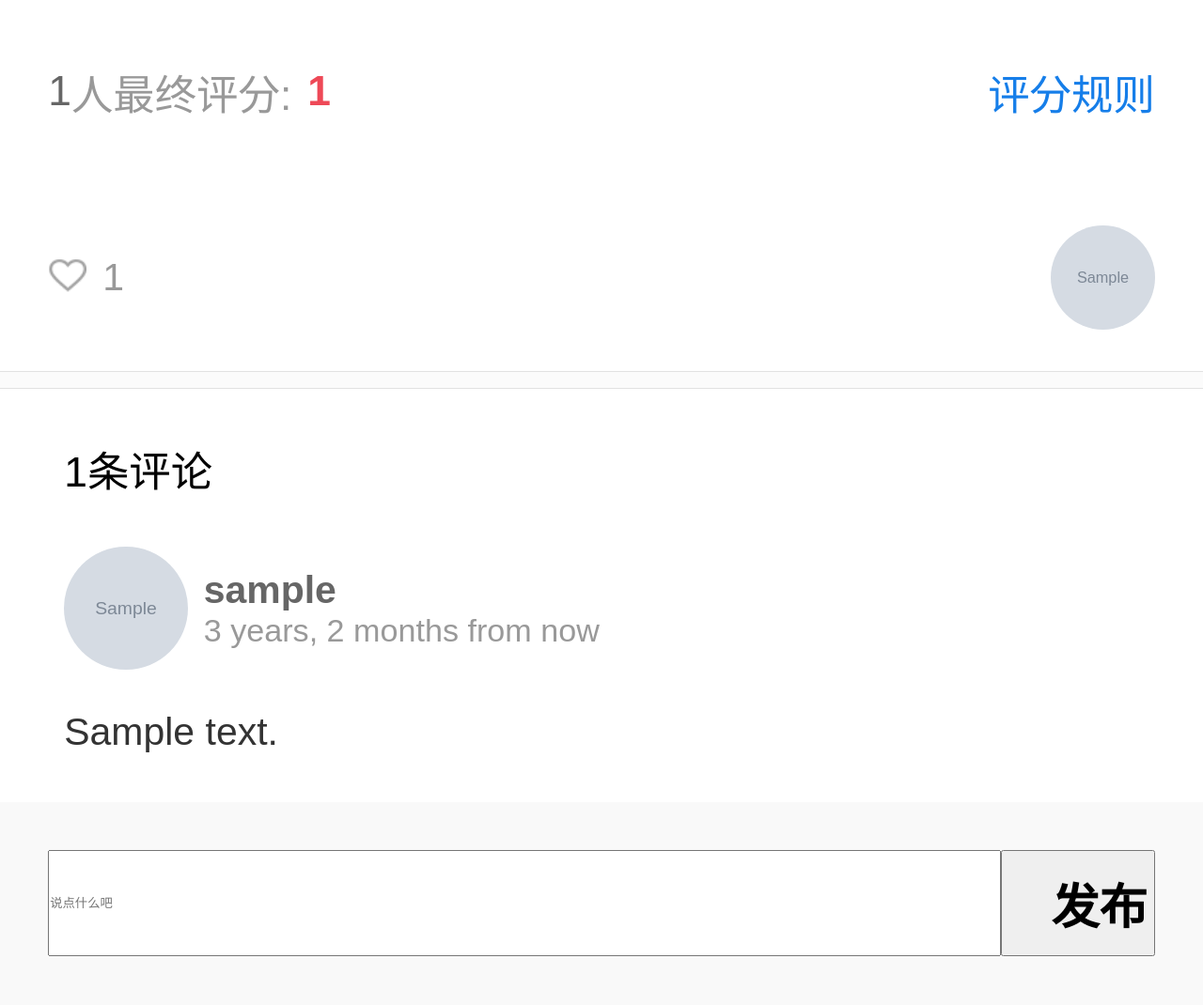
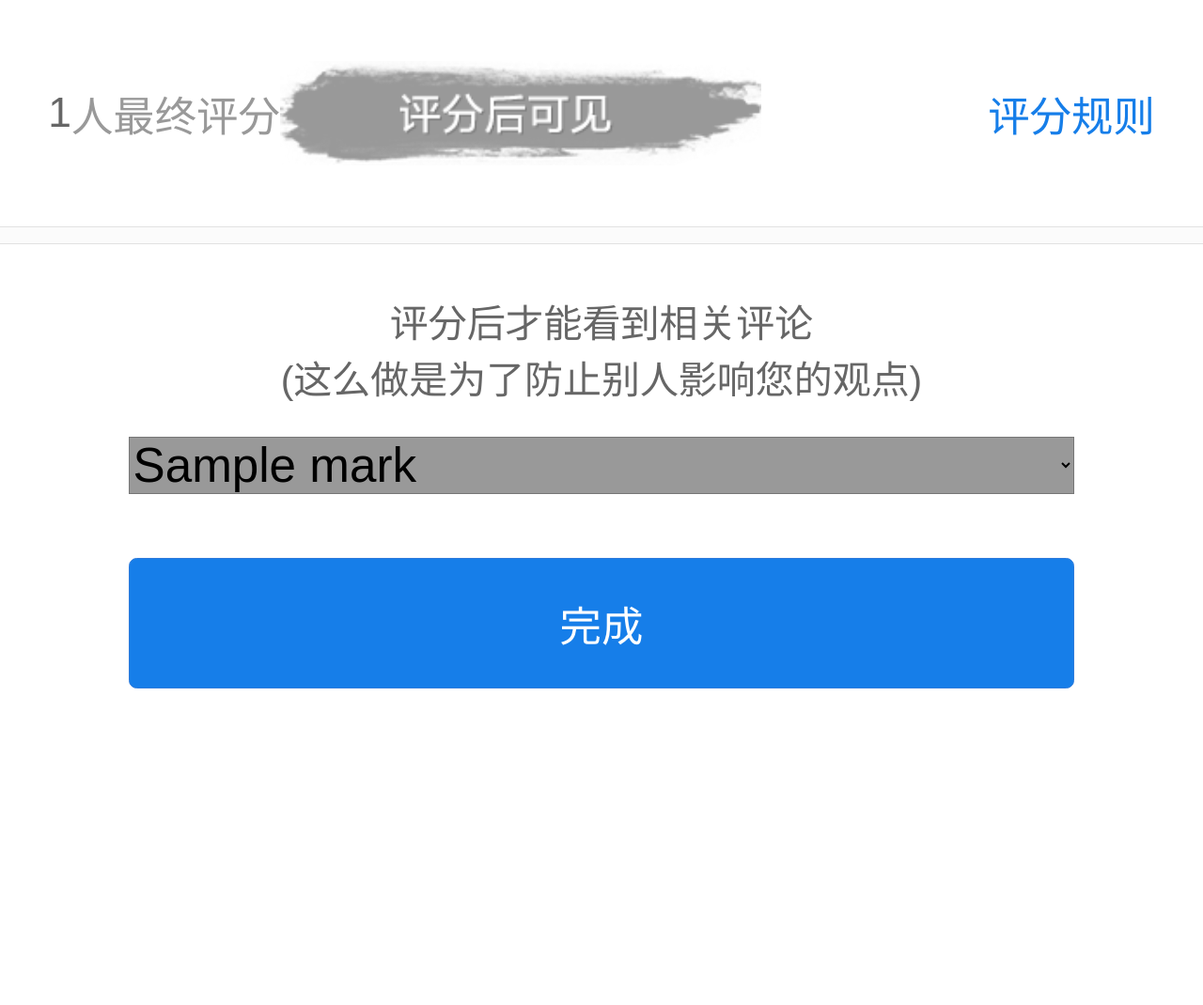
Before and after one commit to ZhangBohan/Hangout, a Django app: template GuppiesWechat/wechat/templates/wechat_photo_detail.html in a window 1280 px wide. Shown: the part 387-1457 px from the top of the page at 94% size. After the commit the page ends 1120 px from the top, so only its background shows below. Run offline with Django 3.2, Linux system fonts and the light colour scheme; the template is opened without the code that fills it: most values are stand-ins (such as "Sample title", 1, 10 or a date in 2020); grey boxes marked "Sample" are stand-in pictures; some libraries are stand-ins or nearby versions.

Commit message:
评分逻辑

```diff
--- a/GuppiesWechat/wechat/static/wechat/css/style.css
+++ b/GuppiesWechat/wechat/static/wechat/css/style.css
@@ -1,3 +1,6 @@
+.hide {
+  display: none;
+}
 /* 样式重置 */
 body,
 h1,
@@ -20,7 +23,7 @@
 select {
   margin: 0;
   padding: 0;
-  font-family: Arial, "微软雅黑";
+  font-family: Arial, "微软雅黑", serif;
 }
 em {
   font-style: normal;
@@ -606,7 +609,7 @@
   align-items: center;
 }
 .image-meta-box .score-info img {
-  width: 3.8rem;
+  width: 4rem;
 }
 .image-meta-box .score-info .score-count {
   color: #666666;
--- a/GuppiesWechat/wechat/static/wechat/js/guppies.js
+++ b/GuppiesWechat/wechat/static/wechat/js/guppies.js
@@ -1,65 +1,4 @@
 $(function(){
-
-    window.currentPage = 1;
-
-    $(window).scroll(function() {
-        if($(window).scrollTop() == $(document).height() - $(window).height()) {
-            // ajax call get data from server and append to the div
-            // 获取头像
-            $.ajax({
-               method:'get',
-               url:'/wechat/api/photos?page=' + (currentPage + 1),
-               success:function(data){
-                   window.currentPage += 1;
-                   console.log(data);
-                   for(var i = 0; i < data.results.length; i++) {
-                       var photo = data.results[i];
-                       var fishImg = photo.url;
-
-                       var swiper_html = '';
-                       for(var y = 0; y < photo.url.length; y++) {
-                           swiper_html += '                <div class="swiper-slide">' +
-                        '                    <div class="fishImg">' +
-                        '                        <img src="' + photo.url[y] + '"/>' +
-                        '                    </div>' +
-                        '                </div>'
-                       }
-
-                       var html = $('<div class="user" onclick="location=\'/wechat/photos/' + photo.id + '\'/\'">' +
-                        '    <div class="userMes">' +
-                        '        <div class="userImg">' +
-                        '            <img src="' + photo.user.avatar_url +'"/>' +
-                        '        </div>' +
-                        '        <div class="userName">' + photo.user.nickname + '</div>' +
-                        '        <div class="userTime">1分钟前</div>' +
-                        '    </div>' +
-                        '    <div class="fishMes">' + photo.description + '</div>' +
-                        '    <div class="fishDetail">查看详情</div>' +
-                        '    <div class="swiper-container">' + swiper_html + '        <!-- If we need pagination -->' +
-                        '        <div class="swiper-pagination"></div>' +
-                        '' +
-                        '        <!-- If we need scrollbar -->' +
-                        '        <div class="swiper-scrollbar"></div>' +
-                        '    </div>' +
-                        '' +
-                        '    <div class="userExtraWrap">' +
-                        '        <div class="userExtra">' +
-                        '            <div class="score">评分可见</div>' +
-                        '            <div class="check"><span>' + photo.n_total_watched + '</span>查看</div>' +
-                        '            <div class="like"><span>' + photo.n_account_vote + '</span>赞</div>' +
-                        '            <div class="store"><span>' + photo.n_avg_mark + '</span>收藏</div>' +
-                        '        </div>' +
-                        '    </div>' +
-                        '</div>');
-
-                       $('.userWrap').append(html);
-                   }
-
-               }
-
-            });
-        }
-    });
 
     // 图片预览
     function readURL(input) {
@@ -177,10 +116,11 @@
             success: function (data) {
                 console.log('success', data);
                 $(".modal").hide();
+                $(".imgSure").hide();
                 $(".container").show();
             },
             error: function (data) {
-                alert('提交失败' + data);
+                alert('提交失败' +  + JSON.stringify(data));
             }
         });
     });
--- a/GuppiesWechat/wechat/static/wechat/less/style.less
+++ b/GuppiesWechat/wechat/static/wechat/less/style.less
@@ -23,8 +23,16 @@
     }
 }
 
+.hide {
+  display: none;
+}
+
 /* 样式重置 */
-body,h1,h2,h3,h4,h5,h6,p,dl,dd,ul,ol,pre,form,input,textarea,th,td,select{margin: 0;padding: 0; font-family: Arial, "微软雅黑"; }
+body,h1,h2,h3,h4,h5,h6,p,dl,dd,ul,ol,pre,form,input,textarea,th,td,select{
+  margin: 0;
+  padding: 0;
+  font-family: Arial, "微软雅黑", serif;
+}
 em{font-style: normal;}
 li{list-style: none;}
 a{text-decoration: none; color: #2a2a2a; }
@@ -558,7 +566,7 @@
         display: -webkit-flex;
         align-items: center;
         img {
-            width: 285 / @base_rem;
+            width: 300 / @base_rem;
         }
         .score-count {
             color: #666666;
--- a/GuppiesWechat/wechat/templates/wechat_photo_detail.html
+++ b/GuppiesWechat/wechat/templates/wechat_photo_detail.html
@@ -63,6 +63,7 @@
             {% endif %}
             <div class="icon{% if is_voted %} active{% endif %}"></div>
         </div>
+        <div class="commented-detail-box{% if not is_marked %} hide{% endif %}">
             <div class="image-meta-box">
                 <div class="score-info">
                     <span class="score-count">{{ photo.n_account_mark }}</span>
@@ -114,6 +115,41 @@
                 <button type="button" name="button">发布</button>
             </div>
         </div>
+
+        <div class="uncomment-detail-box{% if is_marked %} hide{% endif %}">
+            <div class="image-meta-box">
+                <div class="score-info">
+                    <span class="score-count">{{ photo.n_account_mark }}</span>
+                    <span class="score-word">人最终评分</span>
+                    <img src="/static/wechat/image/comment_to_see.png" />
+                </div>
+                <span class="rule">评分规则</span>
+            </div>
+            <div class="space-box"></div>
+            <div class="score-box">
+                <div class="description">
+                    评分后才能看到相关评论
+                </div>
+                <div class="description">
+                    (这么做是为了防止别人影响您的观点)
+                </div>
+                <div class="score-select">
+                    <select id="photo-mark">
+                        {% for mark in photo.mark_choices %}
+                            {% if mark == 60 %}
+                                <option value="{{ mark }}" selected>{{ mark }}</option>
+                            {% else %}
+                                <option value="{{ mark }}">{{ mark }}</option>
+                            {% endif %}
+                        {% endfor %}
+                    </select>
+                </div>
+                <div class="btn" id="mark-submit-btn">
+                    <span>完成</span>
+                </div>
+            </div>
+        </div>
+    </div>
 <script src="/static/wechat/js/swiper.jquery.min.js"></script>
 <!-- Initialize Swiper -->
 <script>
@@ -139,7 +175,25 @@
                 }
             },
             error: function (data) {
-                alert('提交失败' + data);
+                alert('提交失败' + JSON.stringify(data));
+            }
+        });
+    });
+
+    $("#mark-submit-btn").click(function () {
+        var mark = $("#photo-mark").val();
+        console.log('start to mark:', mark);
+        var data = {mark: mark};
+        $.ajax({
+            method: 'POST',
+            contentType: 'application/json',
+            url: '/wechat/api/photos/{{ photo.id }}/marks',
+            data: JSON.stringify(data),
+            success: function (data) {
+                document.location.reload()
+            },
+            error: function (data) {
+                alert('提交失败' + JSON.stringify(data));
             }
         });
     });
--- a/GuppiesWechat/wechat/views.py
+++ b/GuppiesWechat/wechat/views.py
@@ -39,7 +39,9 @@
 def photo_detail(request, pk):
     photo = Photo.objects.get(pk=pk, status=Photo.PUBLISH_STATUS)
 
-    is_voted = Vote.objects.filter(user_id=request.user.id, photo=photo).first() is not None
+    user_id = request.user.id
+    is_voted = photo.is_user_voted(user_id)
+    is_marked = photo.is_user_marked(user_id)
 
     photo.incr('n_total_watched').save()
 
@@ -48,6 +50,7 @@
     return render(request, 'wechat_photo_detail.html', context={
         "photo": photo,
         "is_voted": is_voted,
+        "is_marked": is_marked,
         "comments": comments,
         "votes": votes,
     })
```
Also changed, not shown: GuppiesWechat/wechat/models.py (+13 -0 lines), GuppiesWechat/wechat/templates/wechat_photo_index.html (+65 -4 lines). Lines whose indentation alone changed are shown as unchanged.
